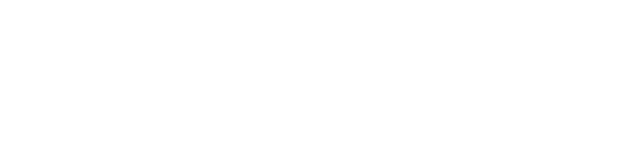
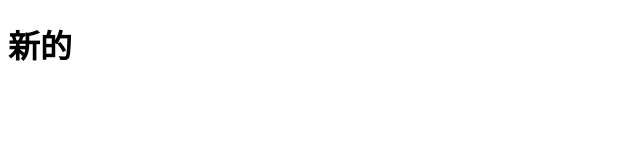
Before and after one commit to linchuyao6/-project-_1, a plain HTML site: page index.html in a window 1280 px wide. Shown: the whole page, without its empty margins (0-640 px from the left). Drawn offline with Linux system fonts and the light colour scheme.

Commit message:
提交信息

```diff
--- a/index.html
+++ b/index.html
@@ -7,6 +7,6 @@
     <title>Document</title>
 </head>
 <body>
-
+    <h1>新的</h1>
 </body>
 </html>
```
